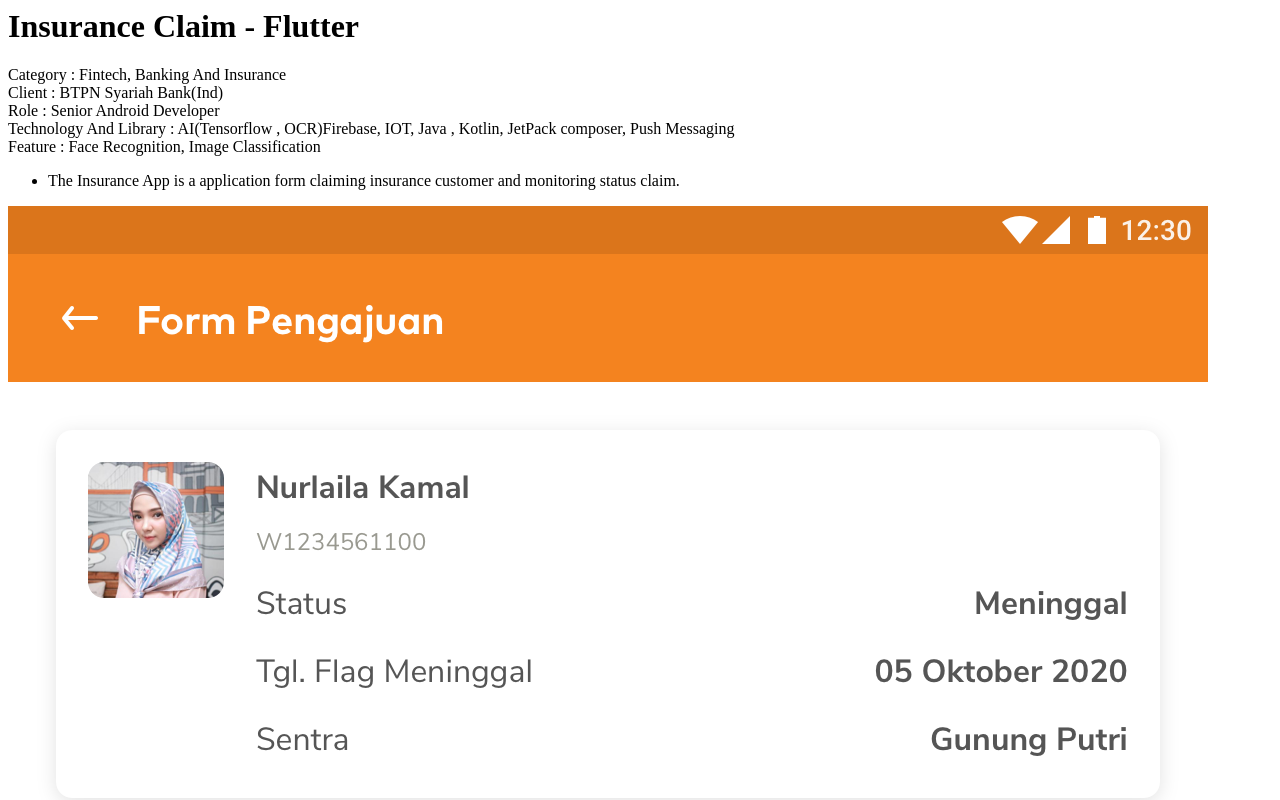
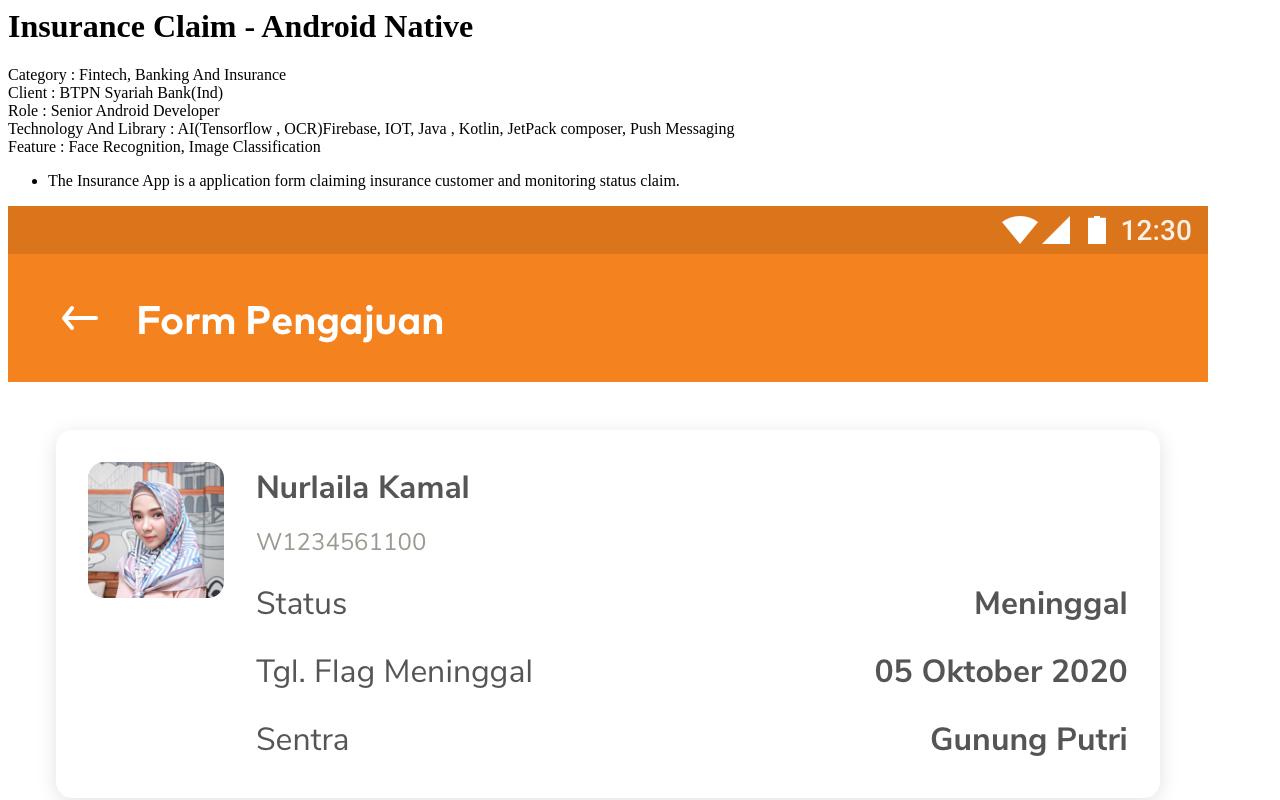
Before and after one commit to kordekoploks/portfolio, a plain HTML site: page projects/project-4.html in a window 1280 px wide. Shown: the top 800 px of the page. Drawn offline with Linux system fonts and the light colour scheme; files whose address does not match are found by name.

Commit message:
Update project-4.html

```diff
--- a/projects/project-4.html
+++ b/projects/project-4.html
@@ -6,7 +6,7 @@
 <div class="load-data">
     <div class="block-content">
         <div class="project-head">
-            <h1 class="block-title">Insurance Claim - Flutter</h1>
+            <h1 class="block-title">Insurance Claim - Android Native</h1>
             <div class="tags"><span>Category : </span>Fintech, Banking And Insurance</div>
             <div class="tags"><span>Client : </span>BTPN Syariah Bank(Ind)</div>
             <div class="tags"><span>Role : </span> Senior Android Developer</div>
```
